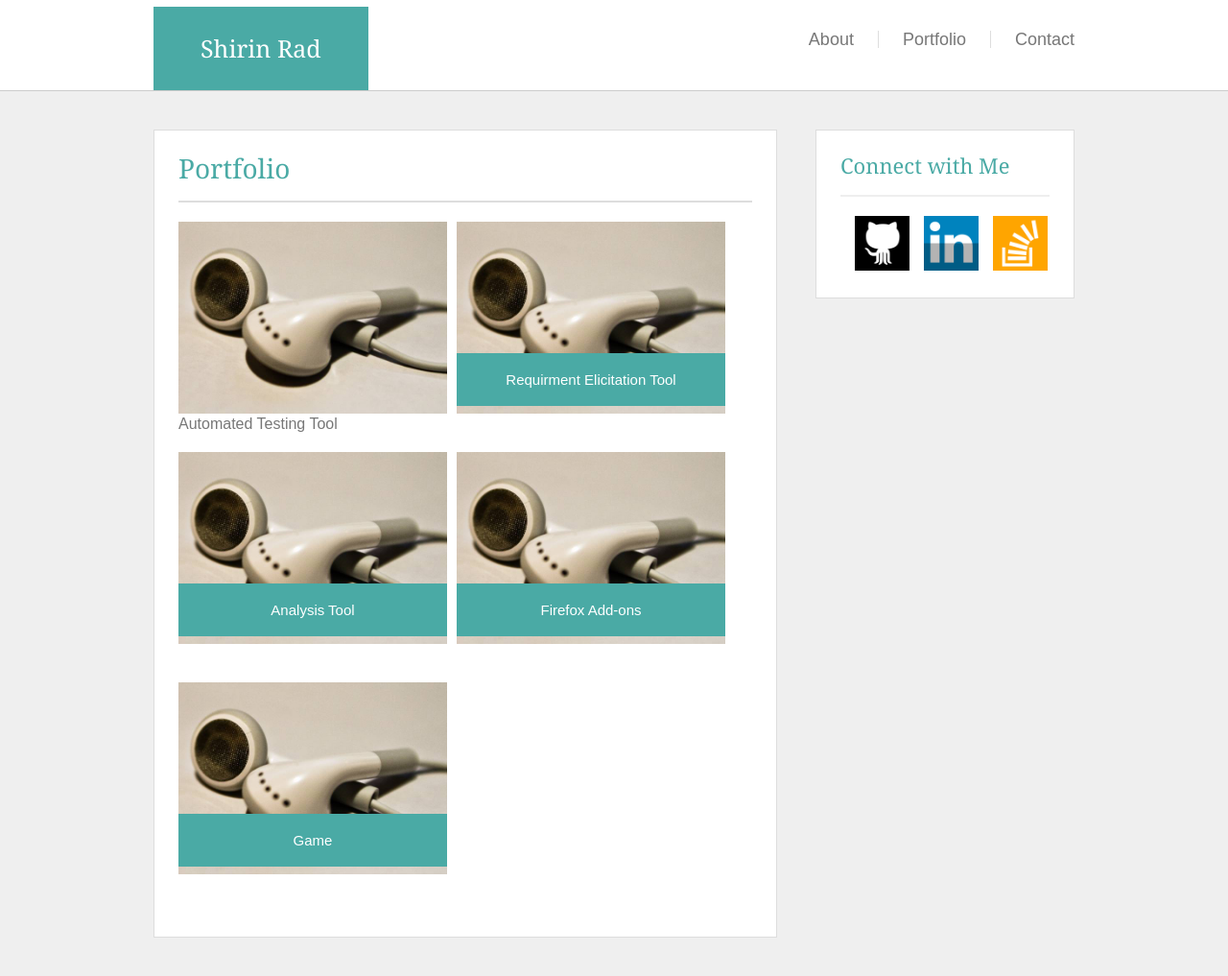
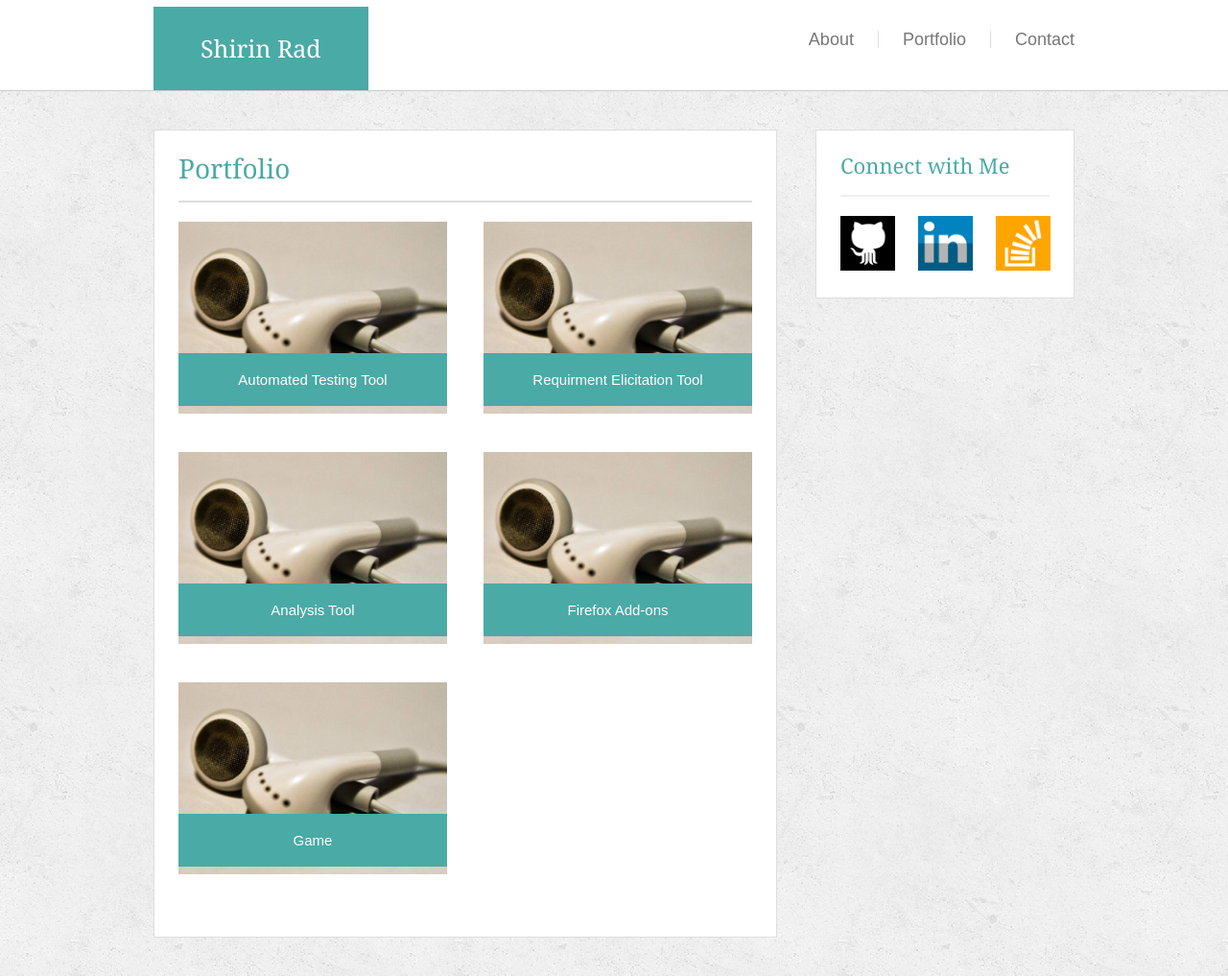
Before and after one commit to shirinR/Basic-Portfolio, a plain HTML site: page portfolio.html in a window 1280 px wide. Shown: the top 1017 px of the page at 96% size. Drawn offline with Linux system fonts and the light colour scheme.

Commit message:
edit sidebar margin issue

```diff
--- a/assets/css/style.css
+++ b/assets/css/style.css
@@ -1,15 +1,9 @@
-/** TODO: activity image in portfolio should shift right a little
- Also connect with me images
- Also background-image is not showing*/
-
-
 body {
     color: #777;
     padding: 0;
     margin: 0;
-    background-color: #efefef;
     font-family: 'Arial', 'Helvetica Neue', Helvetica, sans-serif;
-    /*background-image: url("assets/image/concrete_seamless.png");*/
+    background-image: url("../image/concrete_seamless.png");
 }
 
 * {
@@ -173,23 +167,19 @@ h6 {
     clear: both;
 }
 
-.content-sidebar .social-links li {
-    float: left;
+.content-sidebar .social-links {
+    display: flex;
 }
 
-.content-sidebar .social-links li:first-child {
-    margin-left: 0;
-}
-
-.content-sidebar .social-links li:last-child {
-    margin-right: 0;
+#stackoverflow {
+    margin-right: -15px;
 }
 
 .content-sidebar .social-links img{
     vertical-align: baseline;
-    margin-left: 15px;
     width: 57px;
     height: 57px;
+    margin-right: 24px;
 }
 
 .profile_img{
@@ -220,6 +210,7 @@ h6 {
     height: 200px;
     position: relative;
 }
+
 .content_img::after{
     content: "";
     display: table;
@@ -232,15 +223,12 @@ h6 {
     width: 280px;
     height: 200px;
     margin-bottom: 40px;
-    margin-right: 10px;
-    /*margin-left: 10px;
-    padding-left: 10px;
-    padding-right: 20px;*/
+    margin-right: 5px;
 }
 
-.activity_image{
-  /*margin-left:0;
-  margin-right: 0;*/
+.box_2, .box_4{
+    margin-right: 0;
+    margin-left: 33px;
 }
 
 .activity_title{
--- a/portfolio.html
+++ b/portfolio.html
@@ -31,7 +31,7 @@
                             <div class="content_img">
                                 <div class="box box_1">
                                   <img class="activity_image" src="assets/image/technics-image.jpg">
-                                  <div class="">Automated Testing Tool</div>
+                                  <div class="activity_title">Automated Testing Tool</div>
                                 </div>
 
                                 <div class="box box_2">
@@ -69,7 +69,7 @@
                             <ul class="social-links">
                                 <li><a href="https://github.com/shirinR"><img src="assets/image/if_github_401441.png"></a></li>
                                 <li><a href="https://www.linkedin.com/in/shirin-rad-86a45a36"><img src="assets/image/if_linkedin_395524.png"></a></li>
-                                <li><a href="https://stackexchange.com/users/4476898/shr?tab=accounts"><img src="assets/image/if_stackoverflow_273179.png"></a></li>
+                                <li id="stackoverflow"><a href="https://stackexchange.com/users/4476898/shr?tab=accounts"><img src="assets/image/if_stackoverflow_273179.png"></a></li>
                             </ul>
                         </div>
                     </div>
```
